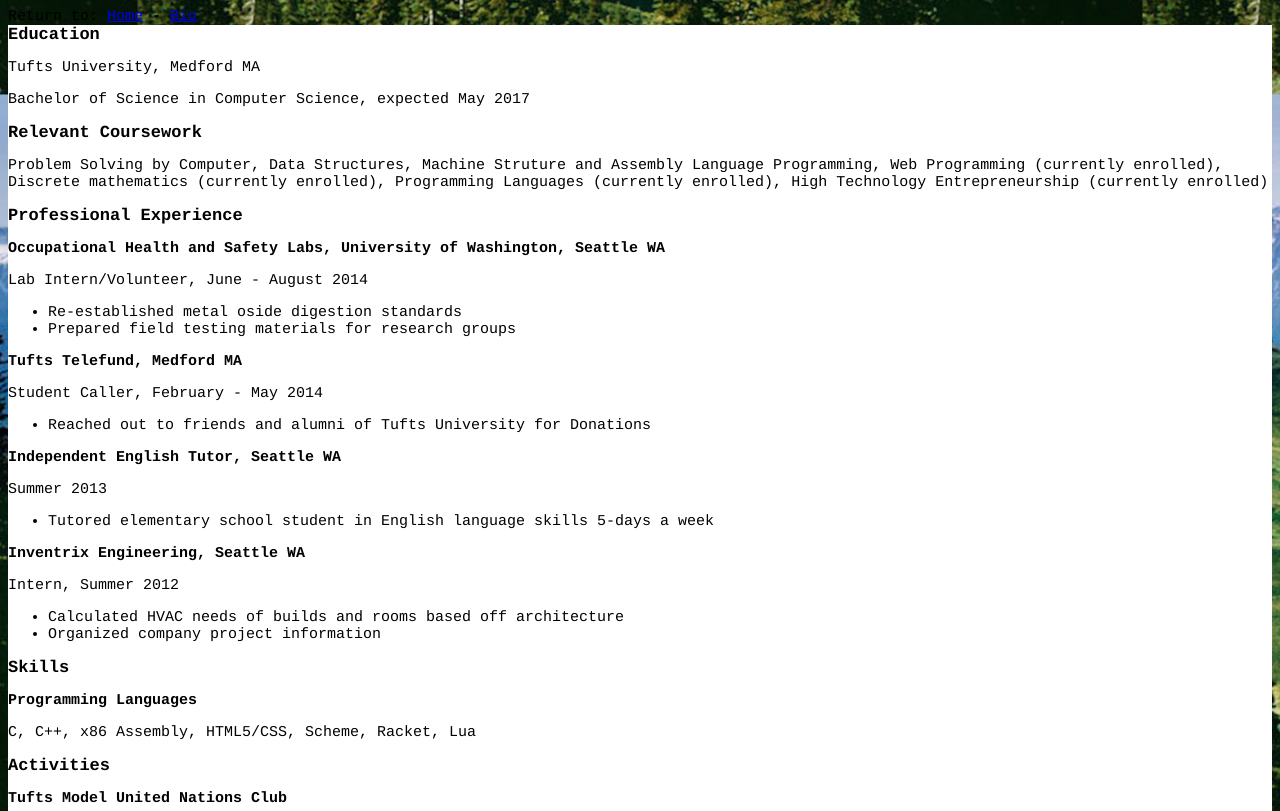
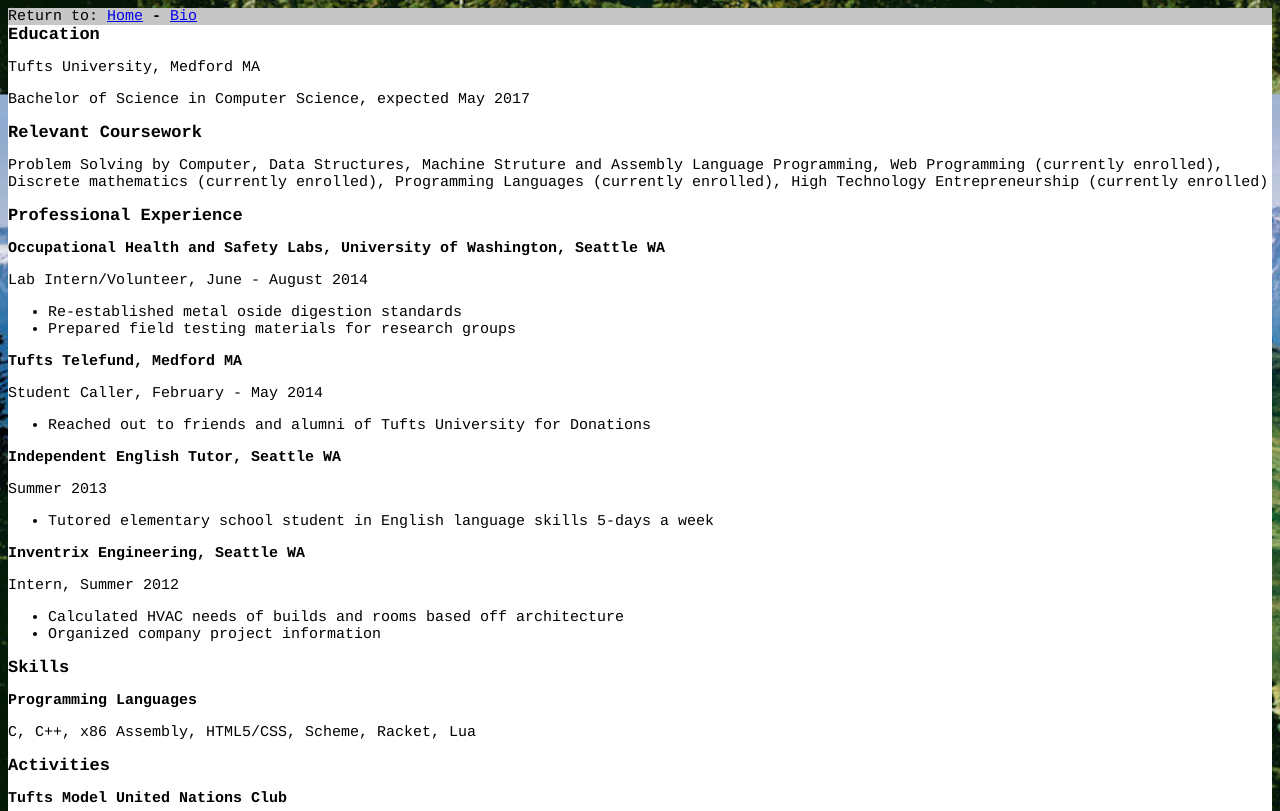
Before and after one commit to cjacoby6/cjacoby6.github.io, a plain HTML site: page resume.html in a window 1280 px wide. Shown: the top 811 px of the page. Drawn offline with Linux system fonts and the light colour scheme.

Commit message:
return menu styling

```diff
--- a/website.css
+++ b/website.css
@@ -29,6 +29,6 @@ body {
 	text-align: center;
 }
 
-.return {
+.menu {
 	background-color: #C6C6C7;
 }
```
